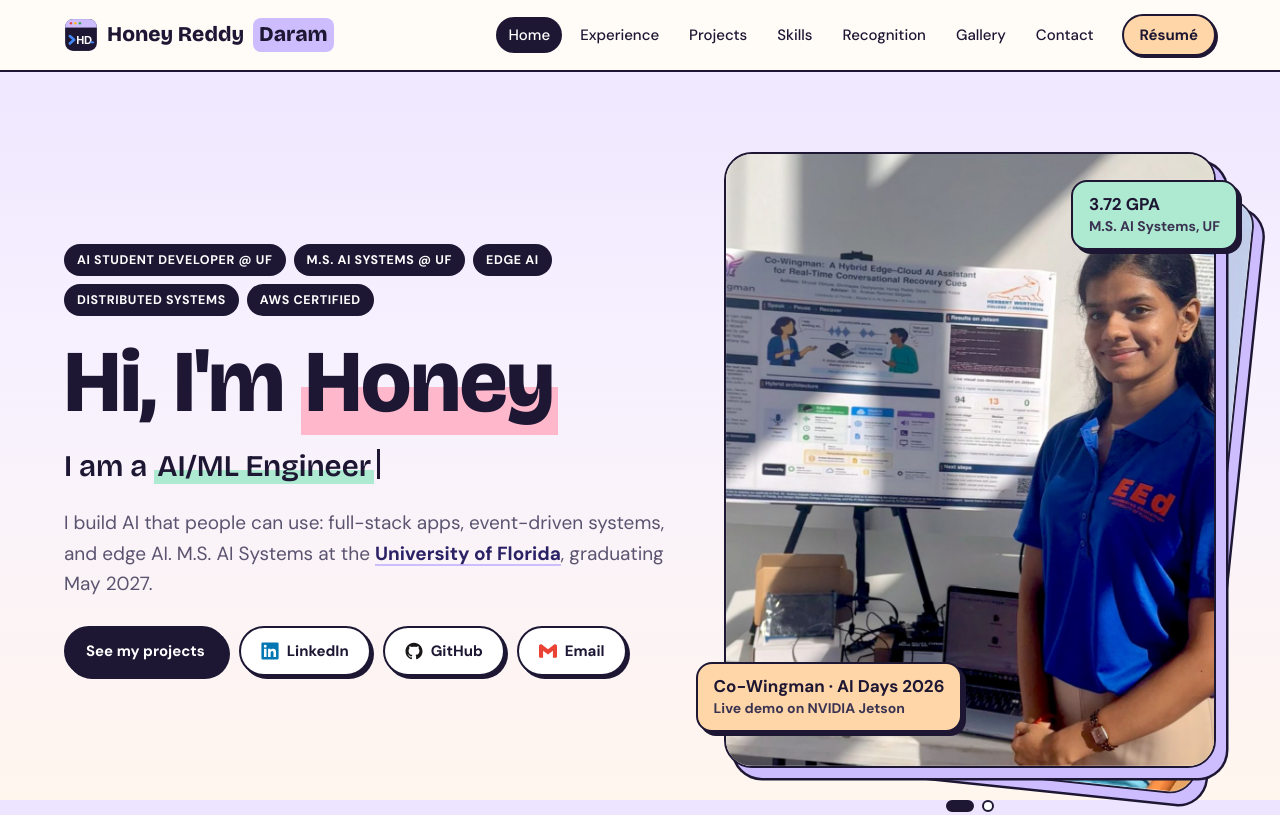
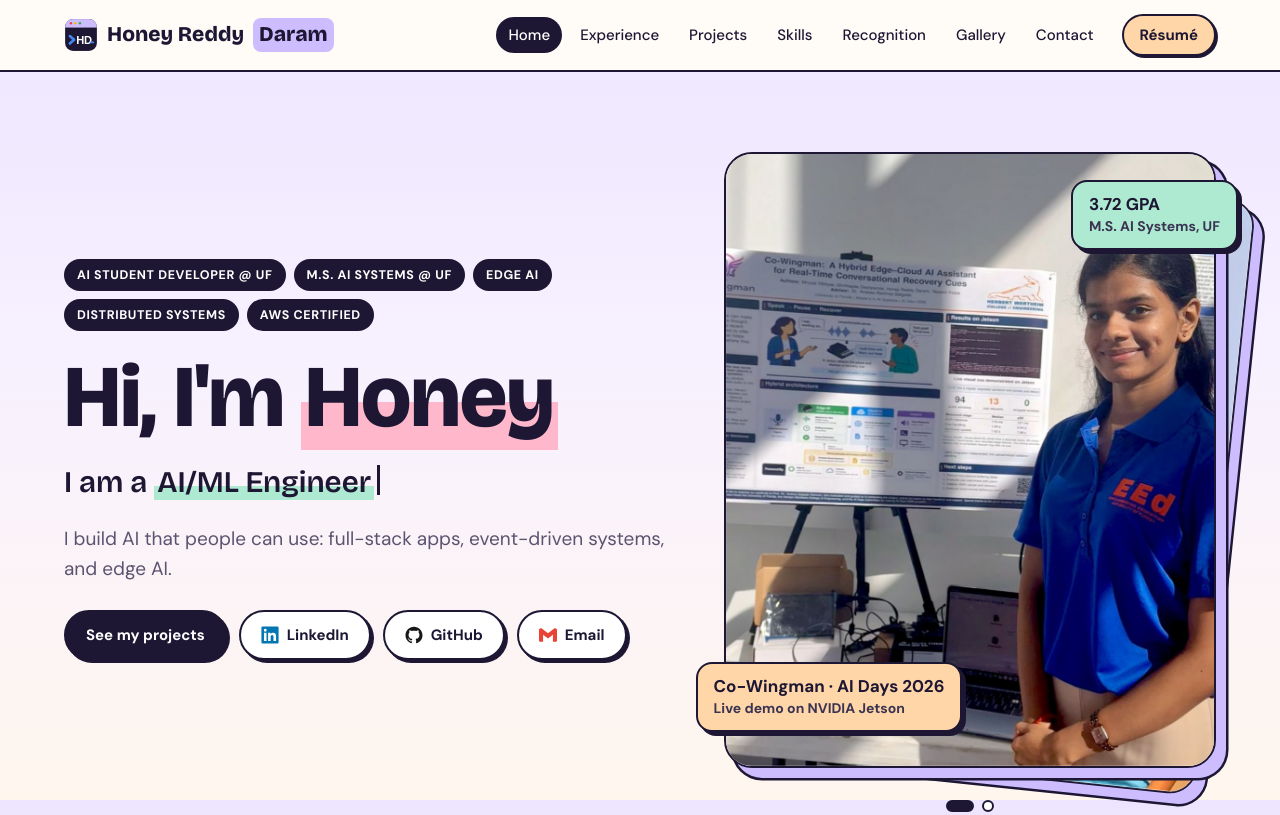
Before and after one commit to honeyreddydaram/Portfoliov1, a plain HTML site: page index.html in a window 1280 px wide. Shown: the top 815 px of the page. Drawn offline with nearby package versions, Linux system fonts and the light colour scheme.

Commit message:
Trim hero lead: drop UF/grad-date sentence duplicated in About section

```diff
--- a/index.html
+++ b/index.html
@@ -548,7 +548,7 @@ html,body{overflow-x:clip}
       <div class="chips-top"><span>AI Student Developer @ UF</span><span>M.S. AI Systems @ UF</span><span>Edge AI</span><span>Distributed Systems</span><span>AWS Certified</span></div>
       <h1>Hi, I'm <span class="hl">Honey</span></h1>
       <p class="type" aria-label="I am a Software Engineer, AI/ML Engineer, AI Systems Engineer, Curious Learner, Fast Learner, Team Player, and Human-Centered AI Engineer">I am a <span class="w" id="tw">Software Engineer</span><span class="caret" aria-hidden="true"></span></p>
-      <p class="lead">I build AI that people can use: full-stack apps, event-driven systems, and edge AI. M.S. AI Systems at the <span class="hc">University of Florida</span>, graduating May 2027.</p>
+      <p class="lead">I build AI that people can use: full-stack apps, event-driven systems, and edge AI.</p>
       <div class="ctas">
         <a class="btn main" href="#projects">See my projects</a>
         <a class="btn" href="https://www.linkedin.com/in/honeyreddydaram/"><img class="bi" src="skills/linkedin.svg" alt="" width="18" height="18"><span class="hc">LinkedIn</span></a>
```
